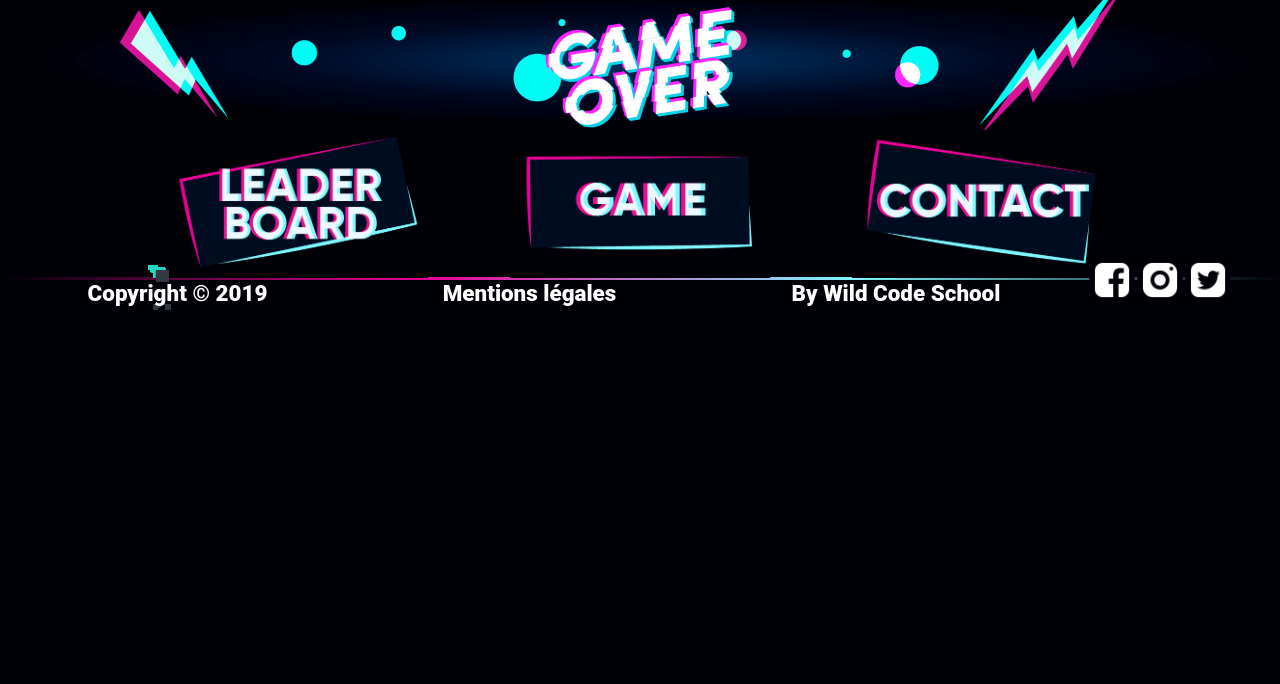
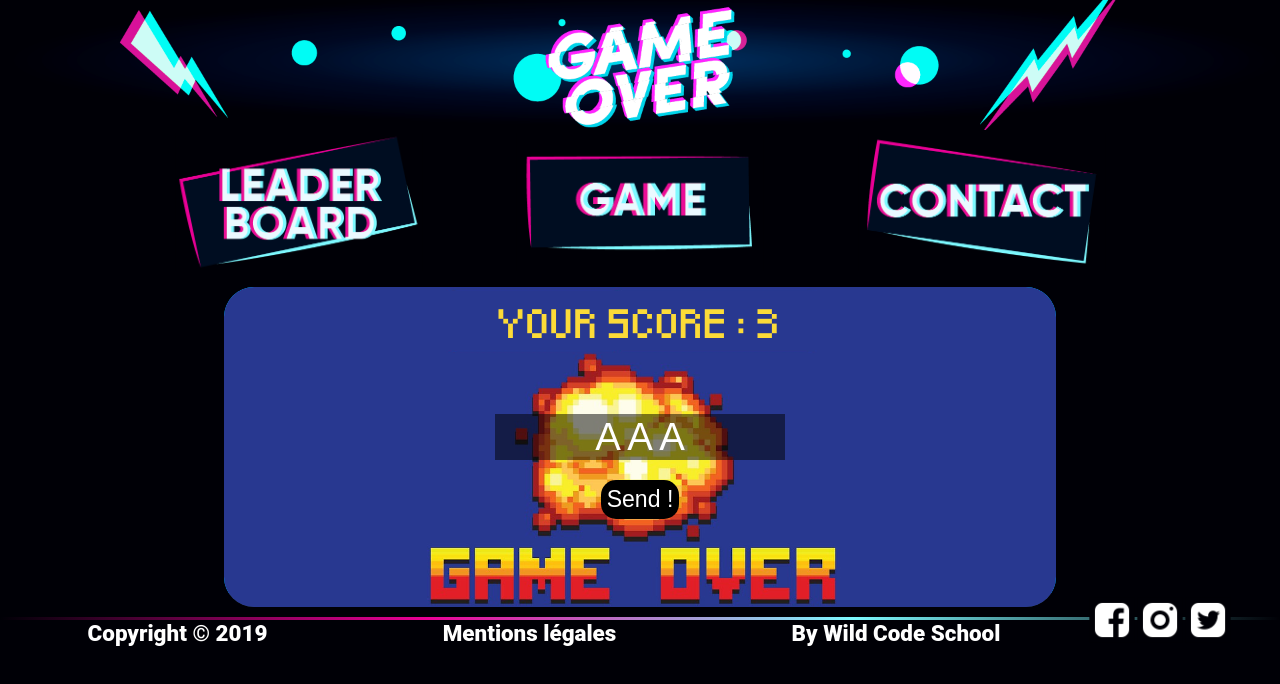
Before and after one commit to WildCodeSchool/lille-0919-js-projet2-runner, a React (Create React App) app in the folder frontend/: page / in a window 1280 px wide. Shown: the top 684 px of the page. Built offline with nearby package versions, Linux system fonts and the light colour scheme.

Commit message:
mis en place de la communication avec l'API affichage + nouvelle donnée + affichage

```diff
--- a/frontend/package.json
+++ b/frontend/package.json
@@ -3,6 +3,7 @@
   "version": "0.1.0",
   "private": true,
   "dependencies": {
+    "axios": "^0.19.0",
     "node": "^12.12.0",
     "node-sass": "^4.12.0",
     "react": "^16.10.2",
--- a/frontend/src/components/LeaderBoard.jsx
+++ b/frontend/src/components/LeaderBoard.jsx
@@ -1,7 +1,20 @@
 import React from "react";
 import "./style/LeaderBoard.scss";
+import axios from "axios";
 
-function LeaderBoard() {
+class LeaderBoard extends React.Component {
+  constructor(props) {
+    super(props);
+    this.state = {
+      scores: []
+    };
+  }
+  componentDidMount() {
+    axios.get("http://localhost:5000/highscores").then(({ data }) => {
+      this.setState({ scores: data });
+    });
+  }
+  render() {
     return (
       <div className="leaderBoard">
         <div className="leaderBoardTitle">
@@ -10,22 +23,26 @@ function LeaderBoard() {
         </div>
         <div className="leaderBoardItems">
           <ol>
+            {this.state.scores
+              .sort((sc1, sc2) => {
+                return sc2.score - sc1.score;
+              })
+              .filter((sc, i) => {
+                return i < 3;
+              })
+              .map(sc => {
+                return (
                   <li>
-            <div className="positionName">Adrien</div>
-            <div>978846</div>
+                    <div className="positionName">{sc.playerName}</div>
+                    <div>{sc.score}</div>
                   </li>
-          <li>
-            <div className="positionName">Blandine</div>
-            <div>678541</div>
-          </li>
-          <li>
-            <div className="positionName">Léo</div>
-            <div>559743</div>
-          </li>
+                );
+              })}
           </ol>
         </div>
       </div>
     );
   }
+}
 
 export default LeaderBoard;
--- a/frontend/src/components/Map.jsx
+++ b/frontend/src/components/Map.jsx
@@ -1,32 +1,30 @@
 import React from "react";
 import "./style/Map.scss";
 import Character from "./Character";
+import EnemyFly from "./EnemyFly";
+import EnemyRun from "./EnemyRun";
+import Score from "./Score";
+import PopIn from "./PopIn";
 
 class Map extends React.Component {
   constructor(props) {
     super(props);
     this.state = {
-      x: 2,
-      y: 4
+      xC: 1.7,
+      yC: 4,
+      canJump: true,
+      transition: true,
+      xER: 15,
+      yER: 3.85,
+      xEF: 17,
+      yEF: 3,
+      heightC: 1,
+      score: 0,
+      showModal: false,
+      scoreIncrement: null,
+      debug: false
     };
   }
-
-  componentDidMount() {
-    window.onkeydown = event => {
-      this.getInput(event);
-    };
-  }
-
-  getInput = event => {
-    const key = event.code;
-    console.log(event.code);
-    if (key === "Space") {
-      this.setState({ y: 0.5 });
-      setTimeout(() => {
-        this.setState({ y: 4 });
-      }, 300);
-    }
-  };
 
   carte = [
     ["", "", "", "", "", "", "", "", "", "", "", "", "", ""],
@@ -36,15 +34,125 @@ class Map extends React.Component {
     ["", "", "", "", "", "", "", "", "", "", "", "", "", ""]
   ];
 
+  componentDidMount() {
+    window.onkeydown = event => {
+      this.getInput(event);
+    };
+    this.loopEnemyRun();
+    this.loopEnemyFly();
+    setInterval(() => {
+      this.loopEnemyRun();
+    }, 300);
+    setInterval(() => {
+      this.loopEnemyFly();
+    }, 300);
+    const scoreIncrement = setInterval(() => {
+      this.setState({
+        score: this.state.score + 1
+      });
+    }, 1000);
+    this.setState({
+      scoreIncrement
+    });
+  }
+
+  loopEnemyFly() {
+    if (this.state.xEF === -2) {
+      this.setState({
+        xEF: this.state.xEF + 17,
+        transition: false
+      });
+    } else if (this.state.xEF === 2 && this.state.yC < this.state.yEF) {
+      this.setState({
+        xEF: 2,
+        canJump: false,
+        score: this.state.score,
+        showModal: true
+      });
+      console.log("true");
+      clearInterval(this.state.scoreIncrement);
+    } else {
+      this.setState({
+        xEF: this.state.xEF - 1,
+        transition: true
+      });
+    }
+  }
+
+  loopEnemyRun() {
+    if (this.state.xER === -2) {
+      this.setState({
+        xER: this.state.xER + 15,
+        transition: false
+      });
+    } else if (
+      this.state.xER === 2 &&
+      this.state.yC <= this.state.yER + this.state.heightC &&
+      this.state.heightC + this.state.yC >= this.state.yER
+    ) {
+      this.setState({
+        xER: 2,
+        canJump: false,
+        score: this.state.score,
+        showModal: true
+      });
+      clearInterval(this.state.scoreIncrement);
+    } else {
+      this.setState({
+        xER: this.state.xER - 1,
+        transition: true
+      });
+    }
+  }
+
+  getInput = event => {
+    const key = event.code;
+    if (key === "Space" && this.state.canJump) {
+      this.setState({
+        yC: 2.4,
+        canJump: false
+      });
+      setTimeout(() => {
+        this.setState({
+          yC: 3.92
+        });
+      }, 400);
+      setTimeout(() => {
+        this.setState({
+          canJump: true
+        });
+      }, 700);
+    }
+  };
+
   render() {
     return (
-      <div className="map">
+      <div id="map">
         {this.carte.map(row =>
           row.map(column => {
-            return <div></div>;
+            return <div className="tile"></div>;
           })
         )}
-        <Character x={this.state.x} y={this.state.y} />
+        <Character x={this.state.xC} y={this.state.yC} />
+        <EnemyRun
+          x={this.state.xER}
+          y={this.state.yER}
+          transition={this.state.transition}
+        />
+        <EnemyFly
+          x={this.state.xEF}
+          y={this.state.yEF}
+          transition={this.state.transition}
+        />
+        <Score score={this.state.score} />
+        {this.state.debug && (
+          <ul>
+            <li>Player: {`${this.state.xC} ; ${this.state.yC}`}</li>
+            <li>Runner: {`${this.state.xER} ; ${this.state.ER}`} </li>
+            <li>Flyer: {`${this.state.xEF} ; ${this.state.yEF}`} </li>
+          </ul>
+        )}
+        {this.state.showModal && <PopIn score={this.state.score} />}
       </div>
     );
   }
--- /dev/null
+++ b/frontend/src/components/PopIn.jsx
@@ -0,0 +1,69 @@
+import React from "react";
+import "./style/PopIn.scss";
+import axios from "axios";
+import { Link } from "react-router-dom";
+const MAX_LENGTH = 3;
+class PopIn extends React.Component {
+  constructor(props) {
+    super(props);
+    this.state = {
+      playerName: "",
+      score: props.score
+    };
+  }
+  handleChange(e) {
+    if (e.target.value.length > MAX_LENGTH) {
+      return;
+    }
+    this.setState({
+      [e.target.name]: e.target.value
+    });
+  }
+  handleSubmit(e) {
+    e.preventDefault();
+
+    axios.post("http://localhost:5000/highscores", this.state);
+  }
+
+  render() {
+    return (
+      <div id="modal">
+        <h1>YOUR SCORE : {this.props.score}</h1>
+        <form
+          onSubmit={e => {
+            this.handleSubmit(e);
+          }}
+        >
+          <input
+            className="playerName"
+            type="text"
+            name="playerName"
+            placeholder="A A A"
+            value={this.state.playerName}
+            onChange={e => {
+              this.handleChange(e);
+            }}
+          />
+          <Link to="/leaderboard">
+            <input className="send" type="submit" value="Send !" />
+          </Link>
+        </form>
+      </div>
+    );
+  }
+}
+
+export default PopIn;
+
+// import React from "react";
+// import "./style/PopIn.scss";
+
+// const PopIn = props => {
+//   return (
+//     <div id="modal">
+//       <h1>YOUR SCORE : {props.score}</h1>
+//     </div>
+//   );
+// };
+
+// export default PopIn;
--- /dev/null
+++ b/frontend/src/components/style/PopIn.scss
@@ -0,0 +1,56 @@
+:root {
+  --roseT: rgba(234, 0, 150, 0);
+  --rose: rgba(234, 0, 150, 1);
+  --bleu: rgba(125, 249, 255, 1);
+  --bleuT: rgba(125, 249, 255, 0);
+  --jaune: rgba(252, 219, 56, 1);
+}
+
+#modal {
+  width: 100%;
+  height: 100%;
+  align-self: center;
+  position: absolute;
+  display: flex;
+  flex-direction: column;
+  justify-content: flex-start;
+  font-family: "Pixeled";
+  align-items: center;
+  background-image: url("../assets/game_over_background.png");
+
+  h1 {
+    text-align: center;
+    font-size: x-large;
+    padding: 20px;
+    color: var(--jaune);
+    background-color: transparent;
+  }
+  form {
+    background-color: transparent;
+    display: flex;
+    flex-direction: column;
+    justify-content: space-between;
+    width: 25vw;
+    .playerName {
+      margin: 15px;
+      font-size: 2.4em;
+      text-align: center;
+      background-color: rgba(0, 0, 0, 0.5);
+      border: none;
+      color: white;
+      text-transform: uppercase;
+    }
+    ::placeholder {
+      color: white;
+    }
+    a,
+    .send {
+      margin: 5px auto;
+      font-size: 1.2em;
+      background-color: rgba(0, 0, 0, 1);
+      color: white;
+      border: none;
+      border-radius: 15px;
+    }
+  }
+}
```
Also changed, not shown: 1 other file (tests, documents, lock files or other folders). Lines whose indentation alone changed are shown as unchanged.
